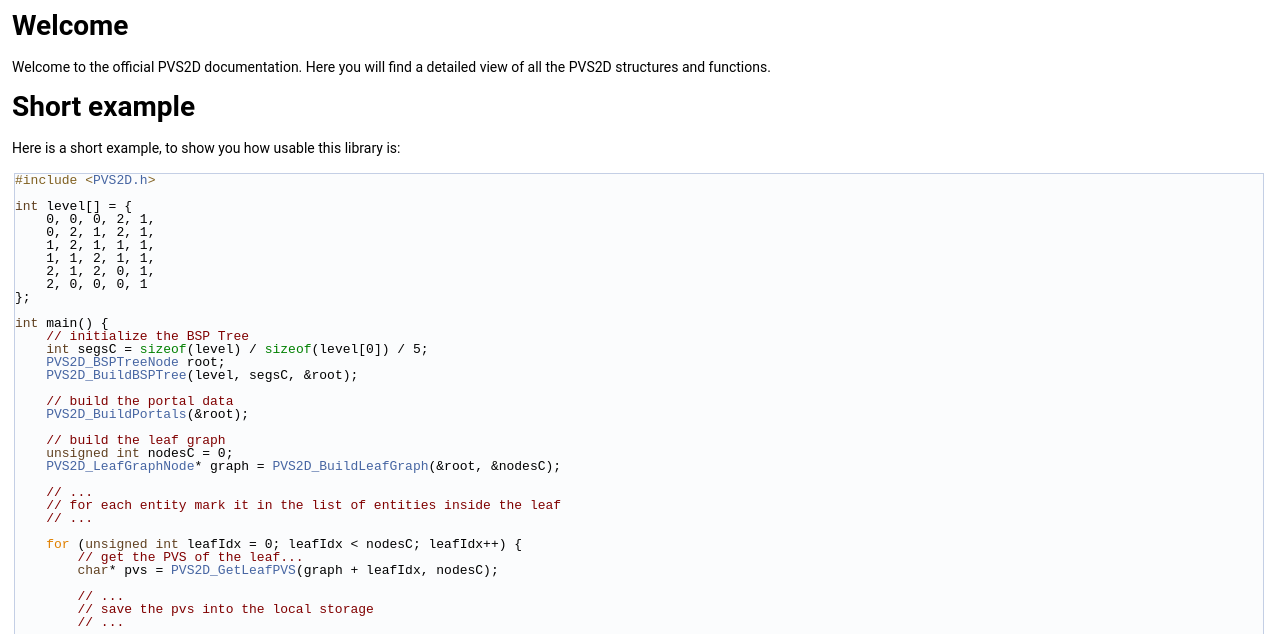
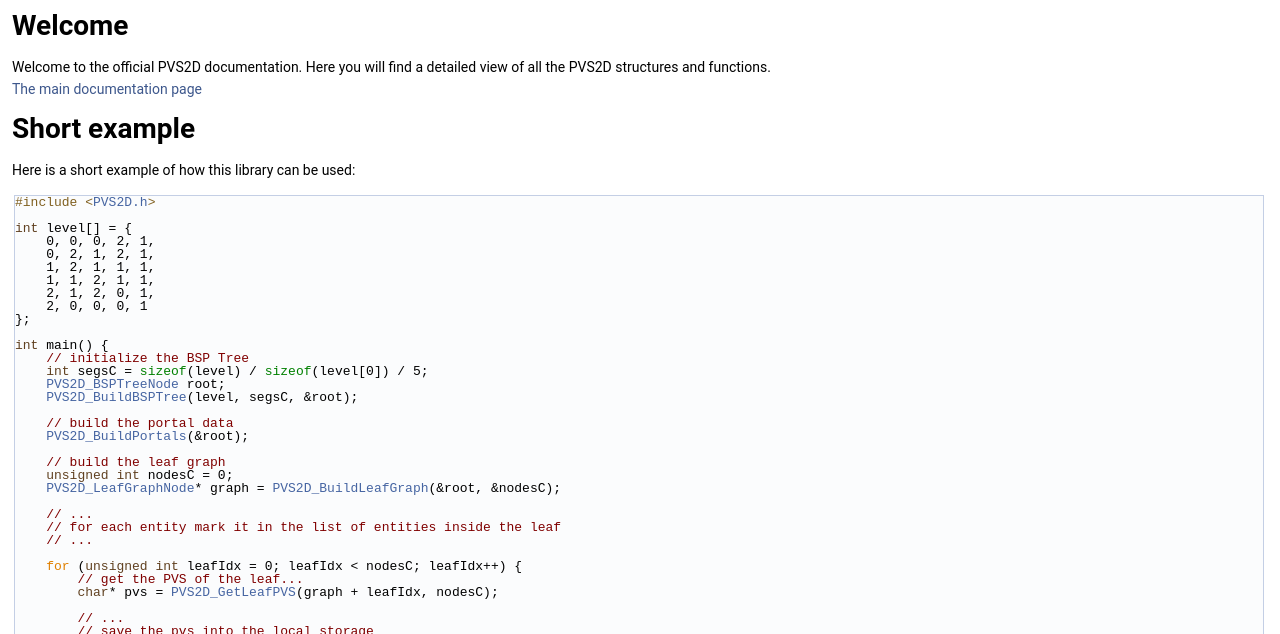
Before and after one commit to Laudanum-dev/pvs2d, a plain HTML site: page docs/index.html in a window 1280 px wide. Shown: the part 156-790 px from the top of the page. Drawn offline with Linux system fonts and the light colour scheme.

Commit message:
minor docs changes

```diff
--- a/docs/index.html
+++ b/docs/index.html
@@ -68,10 +68,10 @@ $(function() {
 <div class="textblock"><h1><a class="anchor" id="welcome"></a>
 Welcome</h1>
 <p >Welcome to the official PVS2D documentation. Here you will find a detailed view of all the PVS2D structures and functions. <br  />
-</p>
+ <a href="pvs2d_8h.html">The main documentation page</a></p>
 <h1><a class="anchor" id="example"></a>
 Short example</h1>
-<p >Here is a short example, to show you how usable this library is:</p>
+<p >Here is a short example of how this library can be used:</p>
 <div class="fragment"><div class="line"><span class="preprocessor">#include &lt;<a class="code" href="pvs2d_8h.html">PVS2D.h</a>&gt;</span></div>
 <div class="line"> </div>
 <div class="line"><span class="keywordtype">int</span> level[] = {</div>
```
Also changed, not shown: docs/index_8hpp_source.html (+1 -1 lines), 1 other file.
